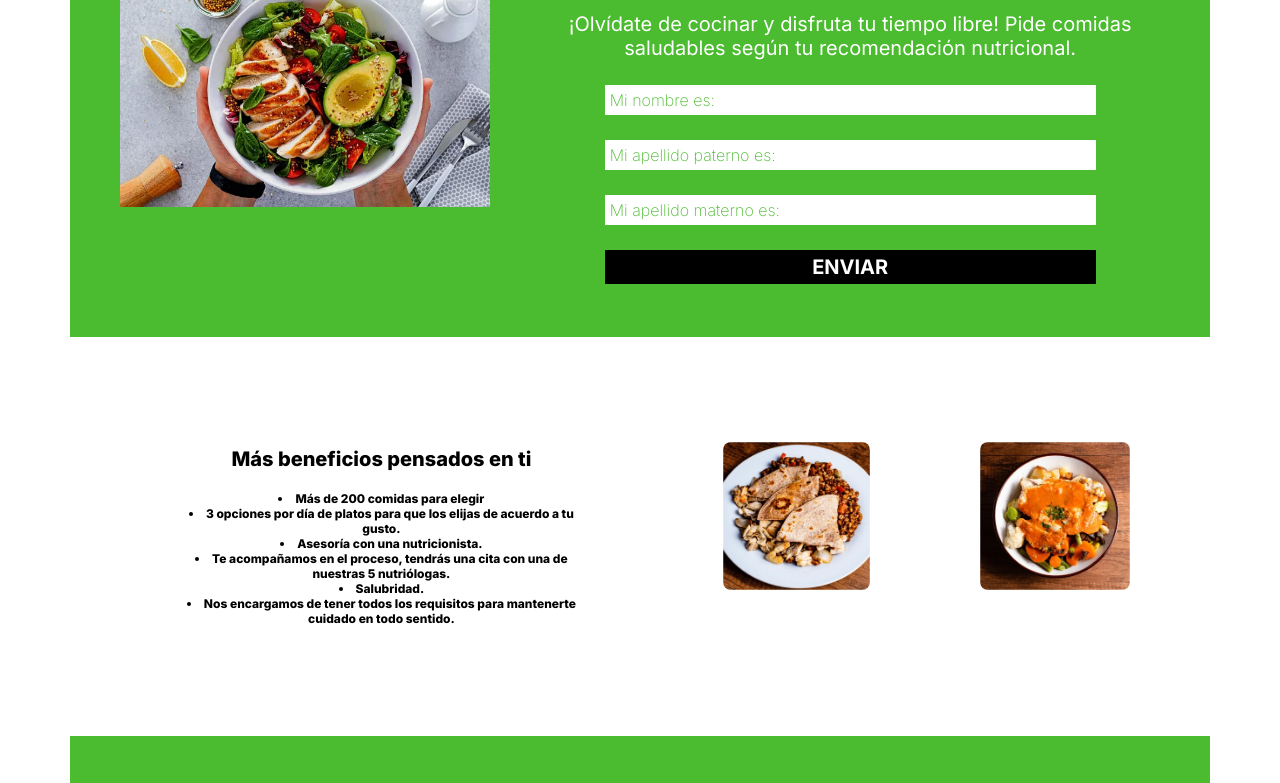
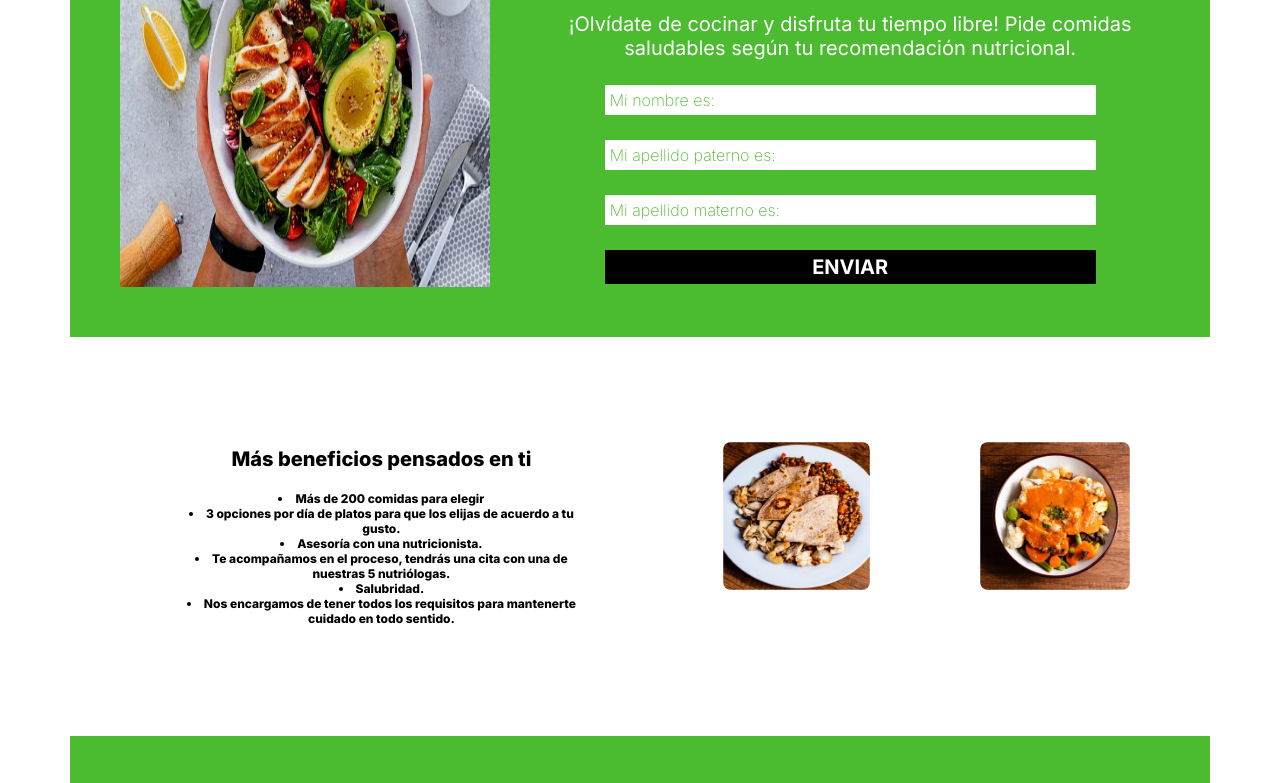
Before and after one commit to okbrenzz/okbrenzz.github.io, a plain HTML site: page index.html in a window 1280 px wide. Shown: the part 260-1043 px from the top of the page. Drawn offline with nearby package versions, Linux system fonts and the light colour scheme.

Commit message:
Update index.html

```diff
--- a/index.html
+++ b/index.html
@@ -49,7 +49,7 @@
     <section id="portada">
         <div class="portada container">
             <div class="p-imagen">
-                <img src="Imagenes/web principal.webp" alt="">
+                <img src="Imagenes/web principal.webp" alt="" height="100%" width="100%">
             </div>
             <div class="p-texto">
                 <h1>Comidas deliciosas, variadas y nutritivas</h1>
```
